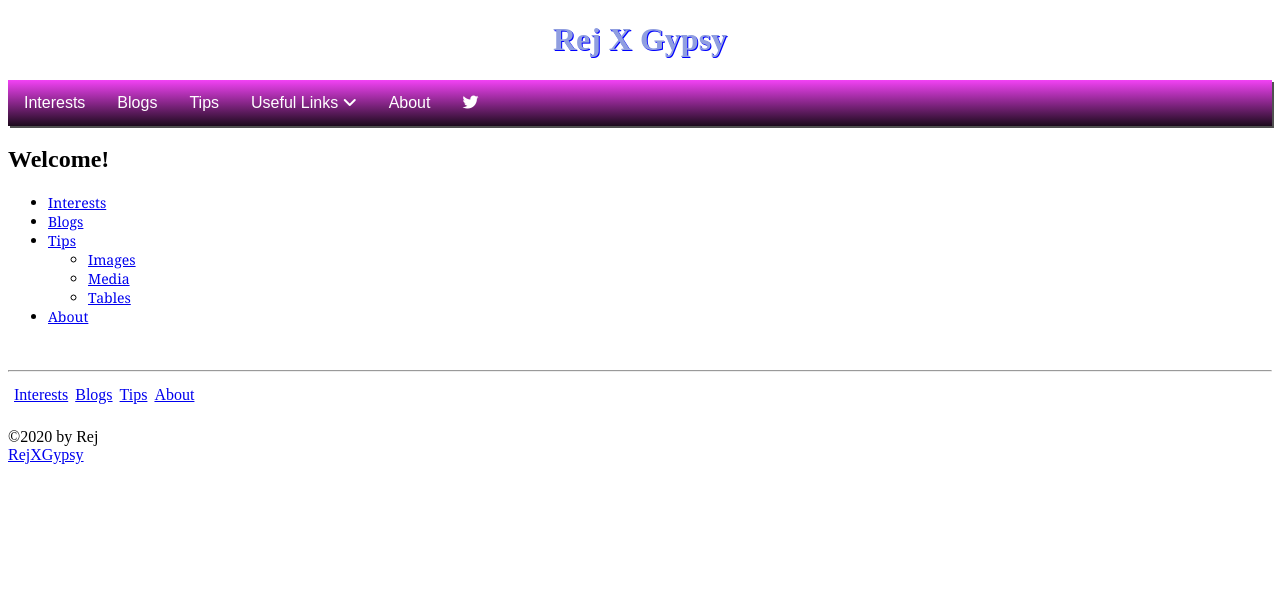
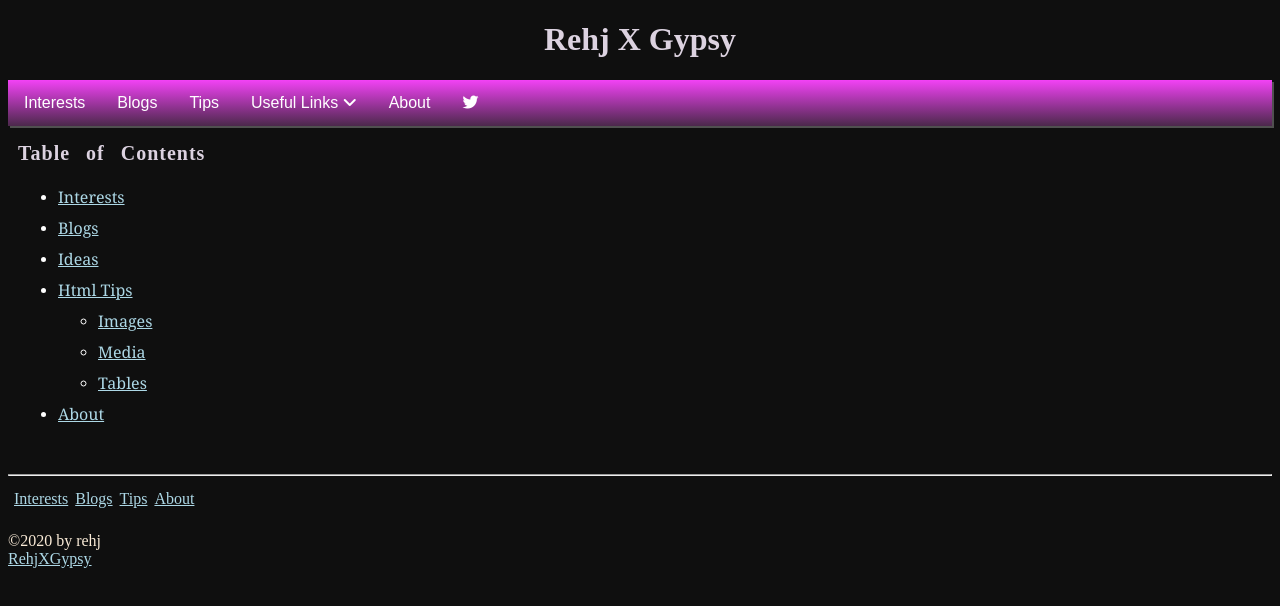
Before and after one commit to regalmonte/MyFirstWebPage, a plain HTML site: page index.html in a window 1280 px wide. Drawn offline with Linux system fonts and the light colour scheme.

Commit message:
1. Updated styles 2. Added ideas.html 3. Updated title

```diff
--- a/css/style.css
+++ b/css/style.css
@@ -1,16 +1,47 @@
-h1 {
-text-align: center;
-color: #909ee0;
-text-shadow: 1px 1px blue;
+html {
+  font-family: serif, sans-serif, "Times New Roman";
+}
+
+body {
+  background-color: #0f0f0f;
+  color: #ddd;
+}
+
+main{
+  margin: 10px;
+}
+
+h1, h2, h3 {
+  color: rgb(220, 210, 224);
+  font-style: normal;
+}
+
+h1, h3 {
+  text-align: center;
 }
 
 h2 {
-color: black;
+  font-size: 20px;
+  letter-spacing: 1px;
+  word-spacing: 10px;
 }
 
-h3 {
-text-align: center;
-color: #A052CB;
+.toc {
+  font-size: 15px;
+  line-height: 2em;
+  color: white;
+}
+
+a {
+  text-decoration: underline;
+  font-size: 16px;
+  color:lightblue; /*rgb(240, 216, 250); */
+  text-transform: capitalize;
+}
+
+.WebIdeas > ul {
+  font-size: 16px;
+  line-height: 1.5em;
 }
 
 /*
@@ -38,7 +69,7 @@ color:#ffffff;
 */
 nav {
   overflow: hidden;
-  background: linear-gradient(#f242f5, #1c0a1c); /* #333; */
+  background: linear-gradient(#f242f5, #4b284b); /* #333; */
   font-family: Arial;
   box-shadow: 2px 2px #505050;
 }
@@ -140,9 +171,11 @@ ul {
 }
 
 footer {
-position: relative;
-padding-bottom: 10px;
-top: 30px;
+  display: block;
+  margin-top: auto;
+  color: antiquewhite;
+  position: relative;
+  top: 30px;
 }
 
 .backLink{
--- a/index.html
+++ b/index.html
@@ -5,7 +5,7 @@
     <meta charset="UTF-8">
     <meta name="viewport" content="width=device-width, initial-scale=1.0">
     <meta http-equiv="X-UA-Compatible" content="ie=edge">
-    <title>RejXGypsy</title>
+    <title>RehjXGypsy</title>
     <!-- <link rel="stylesheet" href="https://cdnjs.cloudflare.com/ajax/libs/font-awesome/4.7.0/css/font-awesome.min.css"> -->
     <script src="https://kit.fontawesome.com/85941cb3c0.js" crossorigin="anonymous"></script>
     <link rel="stylesheet" href="css/style.css">
@@ -14,8 +14,8 @@
 
 <body>
     <header>
-        <h1>Rej X Gypsy</h1>
-    </header>
+        <h1>Rehj X Gypsy</h1>
+
         <nav>
             <a href="interests/interests.html">Interests</a>
             <a href="blogs/blogs.html">Blogs</a>
@@ -31,7 +31,7 @@
                 </div>
             </div>
             <a href="about/about.html">About</a>
-        <a href="https://twitter.com/hausofrej" aria-label="Twitter" target="_blank" title="Rej Twitter"><i
+            <a href="https://twitter.com/hausofrehj" aria-label="Twitter" target="_blank" title="Rej Twitter"><i
                     class="fab fa-twitter"></i></i>
             </a>
             <!--<ul>
@@ -41,16 +41,19 @@
                     <li><a href="https://www.wpkube.com/html5-cheat-sheet/" target="_blank">HTML5 Cheat Sheet</a></li>
                     </ul>-->
         </nav>
+    </header>
+
     <main>
         <header>
-            <h2>Welcome!</h2>
+            <h2>Table of Contents</h2>
         </header>
 
-        <body>
+        <div class="toc">
             <ul>
                 <li><a href="interests/interests.html">Interests</a></li>
-                <li><a href="blogs/blogs.html">Blogs</a>
-                <li><a href="tips/tips.html">Tips</a>
+                <li><a href="blogs/blogs.html">Blogs</a></li>
+                <li><a href="ideas/ideas.html">Ideas</a></li>
+                <li><a href="tips/tips.html">Html Tips</a>
                     <ul>
                         <li><a href="tips/images.html">Images</a></li>
                         <li><a href="tips/media.html">Media</a></li>
@@ -59,7 +62,7 @@
                 </li>
                 <li><a href="about/about.html">About</a></li>
             </ul>
-        </body>
+        </div>
     </main>
     <footer>
         <hr>
@@ -72,8 +75,8 @@
             </tr>
         </table>
         <br>
-        &copy;2020 by Rej<br>
-        <a href="index.html">RejXGypsy</a>
+        &copy;2020 by rehj<br>
+        <a href="index.html">RehjXGypsy</a>
     </footer>
     <script src="index.js"></script>
 </body>
```
Also changed, not shown: ideas/ideas.html (added, +67 -0 lines), interests/interests.html (+13 -11 lines). Lines whose indentation alone changed are shown as unchanged.
